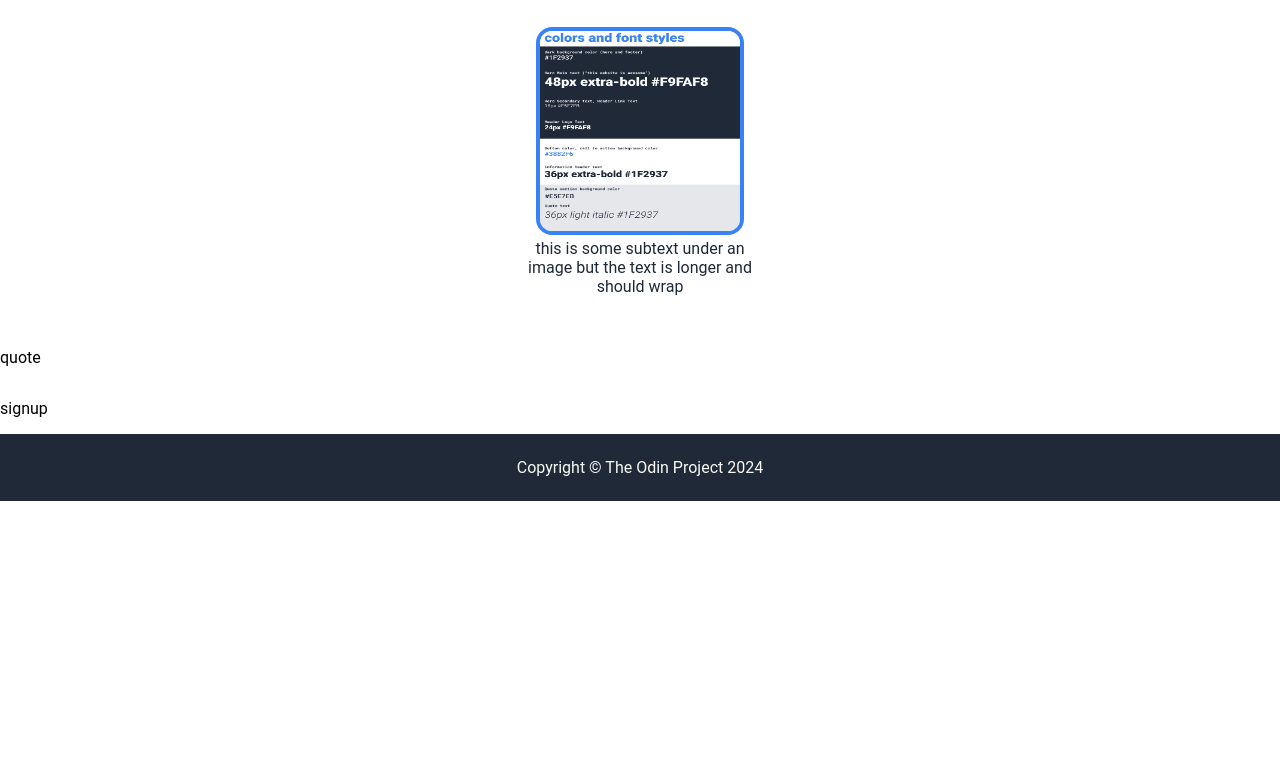
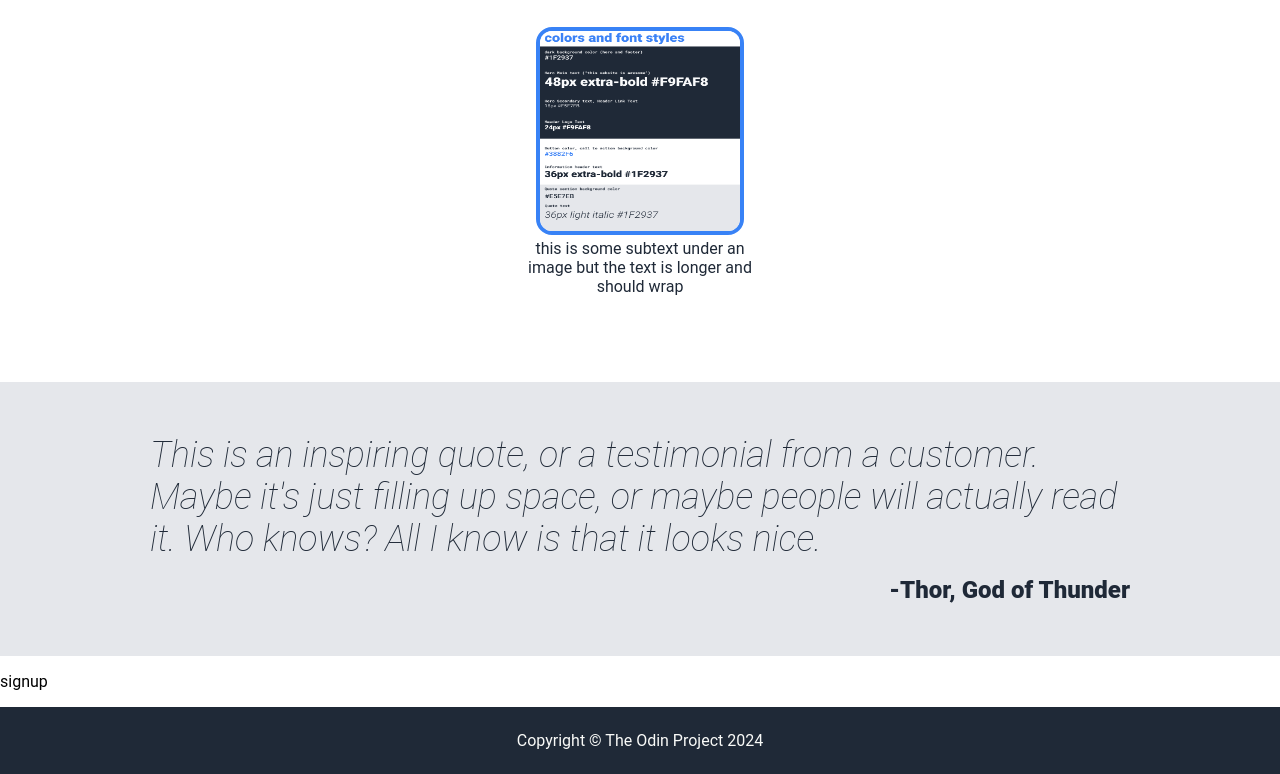
Before and after one commit to dave-grave/TOP-2, a plain HTML site: page index.html in a window 1280 px wide. Shown: the part 938-1712 px from the top of the page. Before the commit the page ends 1439 px from the top, so only its background shows below. Drawn offline with Linux system fonts and the light colour scheme.

Commit message:
complete quote section

```diff
--- a/index.html
+++ b/index.html
@@ -46,7 +46,13 @@
     </div>
 
     <div id="quote">
-        <p>quote</p>
+        <div class="text">
+            This is an inspiring quote, or a testimonial from a customer.
+            Maybe it's just filling up space, or maybe people will actually
+            read it. Who knows? All I know is that it looks nice.
+        </div>
+
+        <div class="subtext">-Thor, God of Thunder</div>
     </div>
 
     <div id="signup">
--- a/styles.css
+++ b/styles.css
@@ -60,7 +60,7 @@ body {
 
 #hero .text {
     font-size: 48px;
-    font-weight: 900;
+    font-weight: 1000;
     color: #f9faf8;
 }
 
@@ -82,6 +82,7 @@ body {
     justify-content: space-between;
     align-items: center;
     padding: 36px 150px;
+    margin-bottom: 50px;
 }
 
 #info > .text {
@@ -112,6 +113,27 @@ body {
     border-radius: 16px;
 }
 
+#quote {
+    display: flex;
+    flex-direction: column;
+    gap: 16px;
+    background: #e5e7eb;
+    padding: 52px 150px;
+}
+
+#quote .text {
+    font-size: 36px;
+    font-weight: lighter;
+    font-style: italic;
+    color: #1f2937;
+}
+
+#quote .subtext {
+    font-size: 24px;
+    font-weight: 900;
+    color: #1f2937;
+    align-self: flex-end;
+}
 
 #footer {
     display: flex;
```
